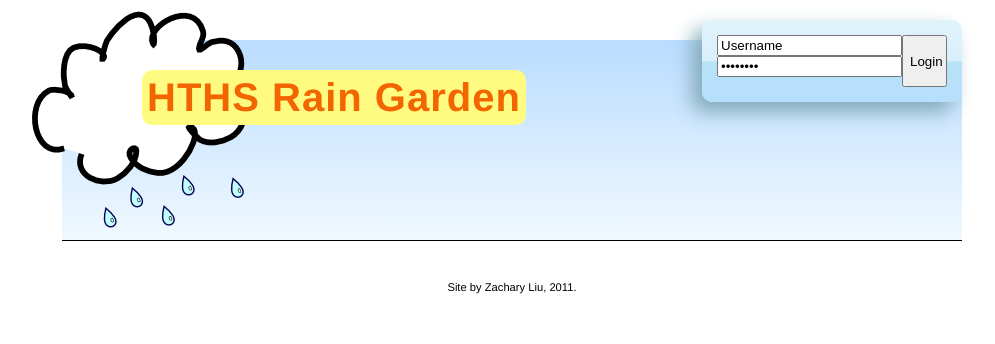
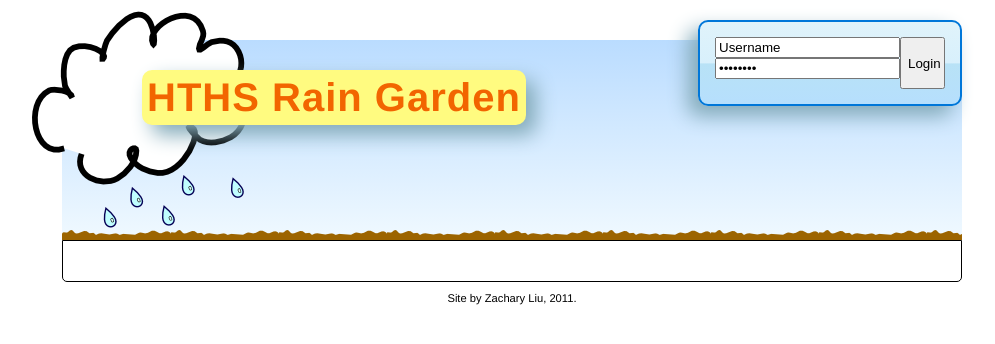
Before and after one commit to zacharyliu/HTHS-Rain-Garden, a CodeIgniter app: template application/views/template.php in a window 1280 px wide. Shown: the top 344 px of the page, without its empty margins (128-1123 px from the left). Run offline with CodeIgniter, Linux system fonts and the light colour scheme; the template is opened without the code that fills it, so the values that code supplies are empty.

Commit message:
added dirt image, page template styling

```diff
--- a/application/views/template.php
+++ b/application/views/template.php
@@ -10,13 +10,12 @@ $this->load->helper('url');
 <body>
 	<div id="wrap">
 		<div id="header">
-		<div id="cloud">
-		</div>
+		<div id="cloud"></div>
 		<h1><?php echo anchor("", "HTHS Rain Garden"); ?></h1>
 		<div id="user">
 		<?php
 			if ($this->session->userdata('logged_in')) {
-				echo 'Welcome, ' . $this->session->userdata('username') . ' | ' . anchor('user/logout', 'Logout');
+				echo 'Welcome, ' . $this->session->userdata('username') . ' <br /> ' . anchor('user/logout', 'Logout');
 			} else {
 				$this->load->helper('url');
 				/*echo anchor('user/login', 'Login') . ' | ' . anchor('user/register', 'Register')*/;
@@ -30,6 +29,7 @@ $this->load->helper('url');
 		<li><?php echo anchor($row->slug, $row->name); ?></li>
 		<?php endforeach; ?>
 		</ul>
+		<div id="dirt"></div>
 		</div>
 		<div id="main">
 		<?php echo $content; ?>
--- a/css/main.css
+++ b/css/main.css
@@ -14,7 +14,6 @@ body {
 	margin-top: 40px;
 	height: 200px;
 	position: relative;
-	border-bottom: 1px solid black;
 	-moz-border-radius: 100px 0px 0px;
 	-webkit-border-radius: 100px 0px 0px 0px;
 	border-radius: 100px 0px 0px;
@@ -39,7 +38,7 @@ background: linear-gradient(top, rgba(186,220,255,1) 0%,rgba(240,249,255,1) 100%
 	border-radius: 10px;
 	-webkit-border-radius: 10px;
 	-moz-border-radius: 10px;
-
+	border: 2px solid #0077D9;
 
 background: rgb(224,243,250); /* Old browsers */
 background: -moz-linear-gradient(top, rgba(224,243,250,1) 0%, rgba(216,240,252,1) 50%, rgba(184,226,246,1) 51%, rgba(182,223,253,1) 100%); /* FF3.6+ */
@@ -65,6 +64,9 @@ background: linear-gradient(top, rgba(224,243,250,1) 0%,rgba(216,240,252,1) 50%,
 	border-radius: 10px;
 	-webkit-border-radius: 10px;
 	-moz-border-radius: 10px;
+	box-shadow: 10px 10px 20px #84ABBA;
+	-webkit-box-shadow: 10px 10px 20px #84ABBA;
+	-moz-box-shadow: 10px 10px 20px #84ABBA;
 }
 #header h1 a {
 	text-decoration: none;
@@ -75,8 +77,9 @@ background: linear-gradient(top, rgba(224,243,250,1) 0%,rgba(216,240,252,1) 50%,
 	margin: 0;
 	padding: 0;
 	position: absolute;
-	bottom: 0;
+	bottom: -5px;
 	right: 0;
+	z-index: 10;
 }
 #header li {
 	display: inline-block;
@@ -107,12 +110,23 @@ background: linear-gradient(top, rgba(224,243,250,1) 0%,rgba(216,240,252,1) 50%,
 	left: -30px;
 	top: -30px;
 }
+#header #dirt {
+	background: url('../img/dirt.png');
+	height: 10px;
+	width: 100%;
+	position: absolute;
+	bottom: 0;
+	z-index: 1;
+}
 
 #main {
 	padding: 20px;
+	border: 1px solid black;
+	border-radius: 0 0 5px 5px;
 }
 
 #footer {
+	margin: 10px 0 10px 0;
 	text-align: center;
 	font-size: 0.7em;
 }
```
Also changed, not shown: img/dirt.png (added), img/originals/dirt.svg (added).
